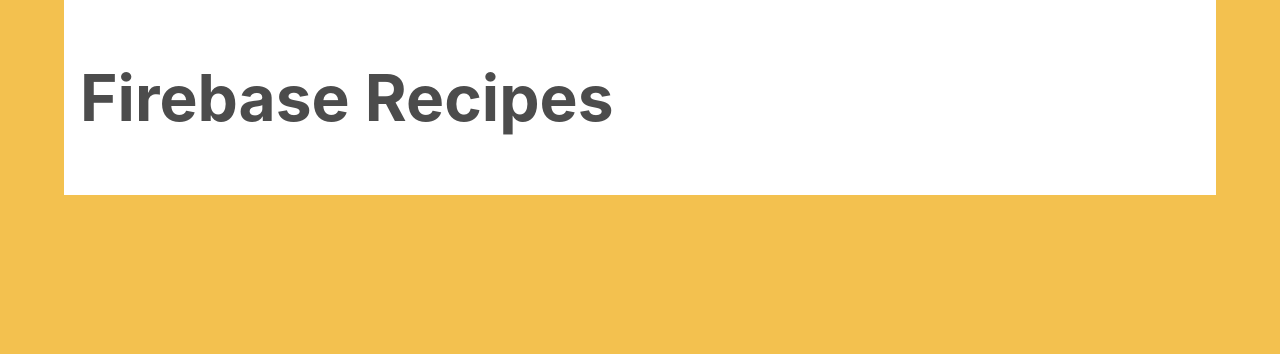
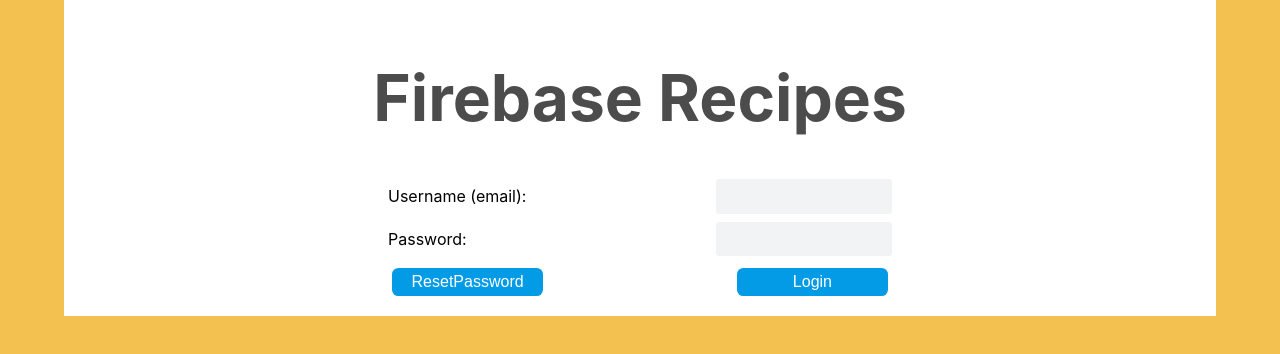
Before and after one commit to ankushudapure24/firebase-recipes-web-app, a React (Create React App) app: page / in a window 1280 px wide. Shown: the top 354 px of the page. Built offline with nearby package versions, Linux system fonts and the light colour scheme; no server answers.

Commit message:
commit at end of day 13 Feb

```diff
--- a/package.json
+++ b/package.json
@@ -13,7 +13,8 @@
     "start": "react-scripts start",
     "build": "react-scripts build",
     "test": "react-scripts test",
-    "eject": "react-scripts eject"
+    "eject": "react-scripts eject",
+    "buildDeploy": "yarn build && firebase deploy --only hosting"
   },
   "eslintConfig": {
     "extends": [
--- a/src/App.css
+++ b/src/App.css
@@ -15,6 +15,7 @@
 }
 .App .title-row {
   display: flex;
+  flex-direction: column;
   width: 70rem;
   justify-content: space-between;
   padding: 1rem;
@@ -22,6 +23,13 @@
   background: #fff;
   align-items: center;
 }
+
+/* .App .items {
+  display: flex;
+} */
+/* .App .title-row li{
+  list-style: none;
+} */
 .App .title-row .title {
   color: #4c4c4c;
   font-size: 4rem;
--- a/src/App.js
+++ b/src/App.js
@@ -1,13 +1,20 @@
-import logo from "./logo.svg";
-import firebase from "./FirebaseConfig";
+// import logo from "./logo.svg";
+import { useState } from "react";
+import FirebaseAuthService from "./FirebaseAuthSerivice";
+import LoginForm from "./components/LoginForm";
 
 import "./App.css";
 
 function App() {
+  const [user, setUsser] = useState(null);
+
+  FirebaseAuthService.subscribeToAuthChanges(setUsser);
+
   return (
     <div className="App">
       <div className="title-row">
-        <h1 className="title">Firebase Recipes </h1>
+        <h1 className="title">Firebase Recipes</h1>
+        <LoginForm existingUser={user}></LoginForm>
       </div>
     </div>
   );
--- /dev/null
+++ b/src/FirebaseAuthSerivice.js
@@ -0,0 +1,51 @@
+import {
+  getAuth,
+  createUserWithEmailAndPassword,
+  signInWithEmailAndPassword,
+  signOut,
+  sendPasswordResetEmail,
+  signInWithPopup,
+  GoogleAuthProvider,
+  onAuthStateChanged,
+} from "firebase/auth";
+import app from "./FirebaseConfig"; // Ensure Firebase is initialized in this file
+
+const auth = getAuth(app);
+
+const registerUser = (email, password) => {
+  return createUserWithEmailAndPassword(auth, email, password);
+};
+
+const loginUser = (email, password) => {
+  return signInWithEmailAndPassword(auth, email, password);
+};
+
+const logoutUser = () => {
+  return signOut(auth);
+};
+
+const sendPasswordReset = (email) => {
+  return sendPasswordResetEmail(auth, email);
+};
+
+const loginWithGoogle = () => {
+  const provider = new GoogleAuthProvider();
+  return signInWithPopup(auth, provider);
+};
+
+const subscribeToAuthChanges = (handleAuthAction) => {
+  return onAuthStateChanged(auth, (user) => {
+    handleAuthAction(user);
+  });
+};
+
+const FirebaseAuthService = {
+  registerUser,
+  loginUser,
+  logoutUser,
+  sendPasswordReset,
+  loginWithGoogle,
+  subscribeToAuthChanges,
+};
+
+export default FirebaseAuthService;
--- a/src/FirebaseConfig.js
+++ b/src/FirebaseConfig.js
@@ -1,17 +1,15 @@
-import firebase from "firebase";
+import { initializeApp } from "firebase/app";
 
-const config = {
+const firebaseConfig = {
   apiKey: process.env.REACT_APP_API_KEY,
-  authDomain: process.env.REACT_APP_AUTH_DOMAAIN,
-  projectId: process.env.REACT_APP_DAATABAASE_URL,
-  storageBucket: process.env.REACT_APP_PRODUCT_ID,
+  authDomain: process.env.REACT_APP_AUTH_DOMAIN,
+  projectId: process.env.REACT_APP_PROJECT_ID,
+  storageBucket: process.env.REACT_APP_STORAGE_BUCKET,
   messagingSenderId: process.env.REACT_APP_MESSAGING_SENDER_ID,
   appId: process.env.REACT_APP_APP_ID,
   measurementId: process.env.REACT_APP_MEASUREMENT_ID,
 };
 
-if (!firebase.apps.length) {
-  firebase.initializeApp(config);
-}
+const app = initializeApp(firebaseConfig);
 
-export default firebase;
+export default app;
--- /dev/null
+++ b/src/components/LoginForm.js
@@ -0,0 +1,86 @@
+import { useState } from "react";
+import FirebaseAuthService from "../FirebaseAuthSerivice";
+// import firebase from "firebase/compat/app";
+
+function LoginForm({ existingUser }) {
+  const [username, setUserName] = useState("");
+  const [password, setPassword] = useState("");
+
+  async function handleSubmit(event) {
+    event.preventDefault();
+    try {
+      await FirebaseAuthService.loginUser(username, password);
+      setUserName("");
+      setPassword("");
+    } catch (error) {
+      alert(error.message);
+    }
+  }
+
+  function handleLogout() {
+    FirebaseAuthService.logoutUser();
+  }
+
+  async function handleSendResetPasswordEmail() {
+    if (!username) {
+      alert("Missing Username!");
+      return;
+    }
+    try {
+      await FirebaseAuthService.sendPasswordReset(username);
+      alert("Sent the password reset email");
+    } catch (error) {
+      alert(error.message);
+    }
+  }
+  return (
+    <div className="login-form-container">
+      {existingUser ? (
+        <div className="row">
+          <h3>Welcome, {existingUser.email}</h3>
+          <button
+            type="button"
+            className="primary-button"
+            onClick={handleLogout}
+          >
+            Logout
+          </button>
+        </div>
+      ) : (
+        <form onSubmit={handleSubmit} className="login-form">
+          <label className="input-label login-label">
+            Username (email):
+            <input
+              type="email"
+              required
+              value={username}
+              onChange={(e) => setUserName(e.target.value)}
+              className="input-text"
+            />
+          </label>
+          <label className="input-label login-label">
+            Password:
+            <input
+              type="password"
+              required
+              value={password}
+              onChange={(e) => setPassword(e.target.value)}
+              className="input-text"
+            />
+          </label>
+          <div className="button-box">
+            <button
+              type="button"
+              onClick={handleSendResetPasswordEmail}
+              className="primary-button"
+            >
+              ResetPassword
+            </button>
+            <button className="primary-button">Login</button>
+          </div>
+        </form>
+      )}
+    </div>
+  );
+}
+export default LoginForm;
--- a/src/reportWebVitals.js
+++ b/src/reportWebVitals.js
@@ -1,13 +1,13 @@
-// const reportWebVitals = onPerfEntry => {
-//   if (onPerfEntry && onPerfEntry instanceof Function) {
-//     import('web-vitals').then(({ getCLS, getFID, getFCP, getLCP, getTTFB }) => {
-//       getCLS(onPerfEntry);
-//       getFID(onPerfEntry);
-//       getFCP(onPerfEntry);
-//       getLCP(onPerfEntry);
-//       getTTFB(onPerfEntry);
-//     });
-//   }
-// };
+const reportWebVitals = onPerfEntry => {
+  if (onPerfEntry && onPerfEntry instanceof Function) {
+    import('web-vitals').then(({ getCLS, getFID, getFCP, getLCP, getTTFB }) => {
+      getCLS(onPerfEntry);
+      getFID(onPerfEntry);
+      getFCP(onPerfEntry);
+      getLCP(onPerfEntry);
+      getTTFB(onPerfEntry);
+    });
+  }
+};
 
-// export default reportWebVitals;
+export default reportWebVitals;
```
